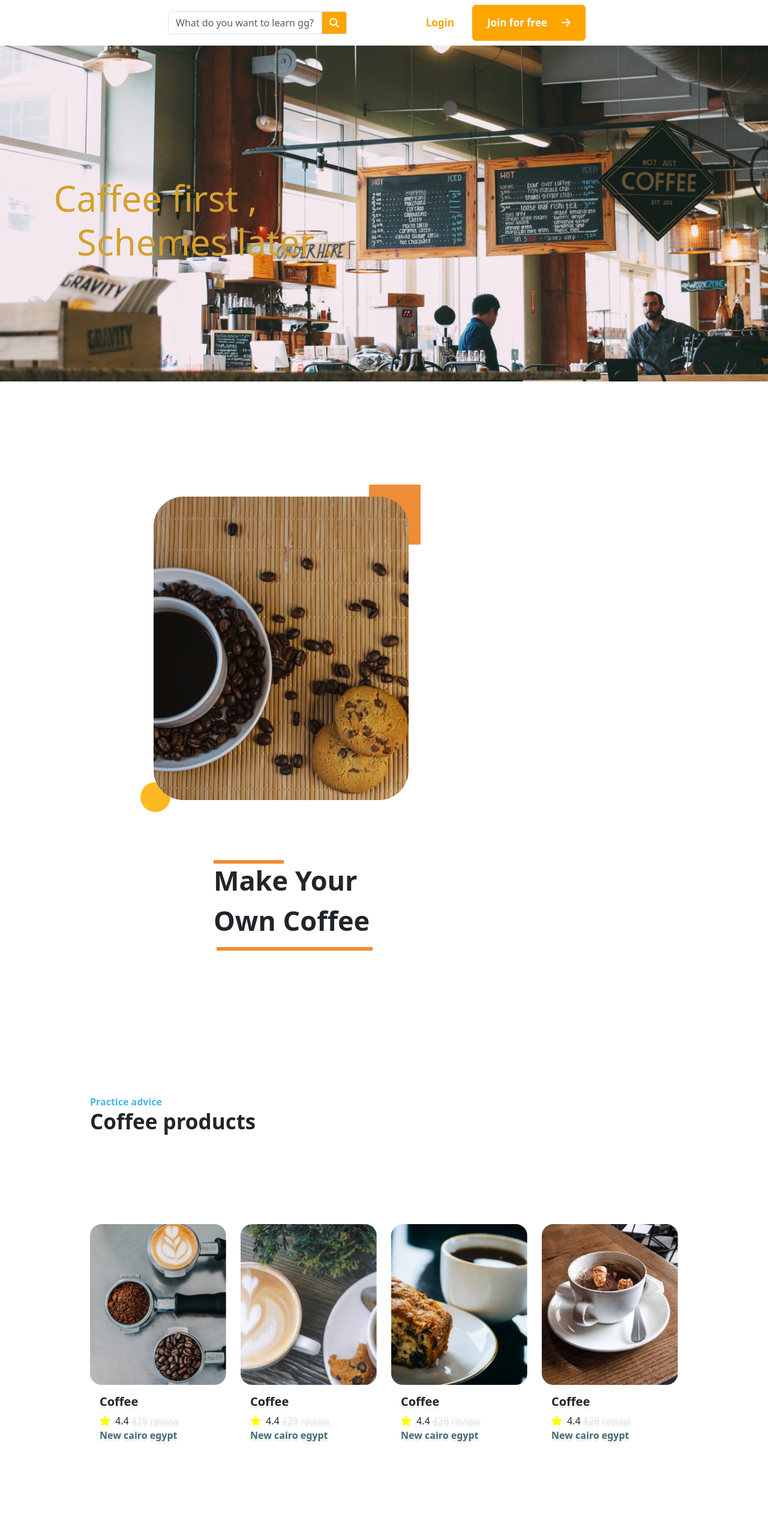
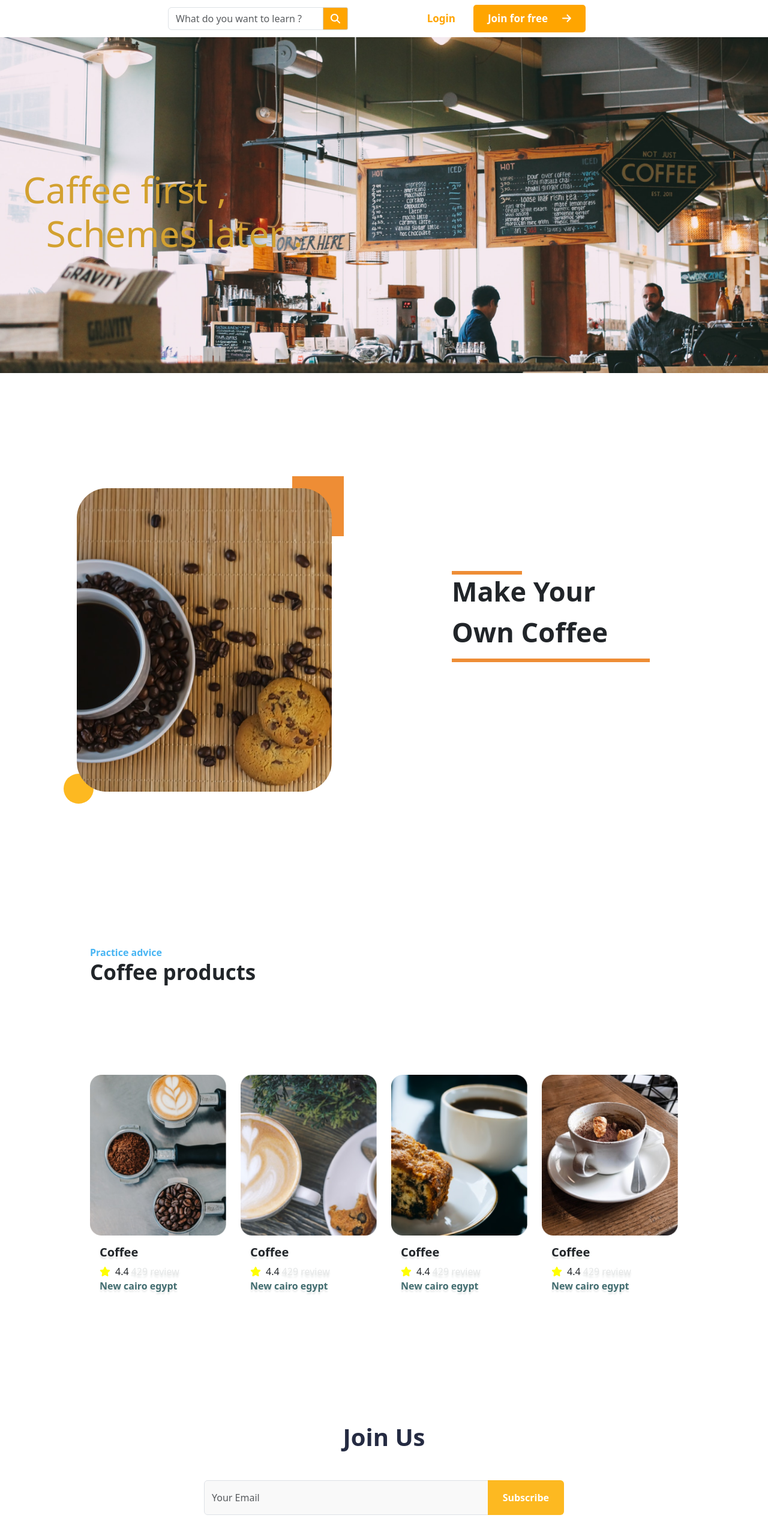
Before and after one commit to safasad/safasad-Et3-Internship-Task-2022, a React (Create React App) app: page / in a window 1280 px wide. Shown: the top 2566 px of the page at 60% size. Built offline with nearby package versions, Linux system fonts and the light colour scheme.

Commit message:
Add some changes on styling

```diff
--- a/src/Components/Header/Header.js
+++ b/src/Components/Header/Header.js
@@ -14,7 +14,7 @@ const Header = () => {
           <input
             type="text"
             className="form-control "
-            placeholder="What do you want to learn gg?"
+            placeholder="What do you want to learn ?"
           />
           <button
             className="btn btn-outline-secondary"
@@ -27,10 +27,7 @@ const Header = () => {
           </button>
         </div>
         <button className="loginBtn">Login</button>
-        <button
-          className="btn btn mx-4 px-4 py-3 "
-          style={{ backgroundColor: "orange", color: "white" , fontSize: "17px" , fontWeight: "bold"}}
-        >
+        <button className=" mx-4 px-4 joinBtn">
           Join for free
           <span className="ms-4">
             <FontAwesomeIcon icon={faArrowRight} />
--- a/src/Components/Header/header.css
+++ b/src/Components/Header/header.css
@@ -2,7 +2,7 @@ nav {
   background-color: white;
 }
 .search {
-  width: fit-content !important;
+  width: 300px !important;
 }
 .search button {
   background-color: orange;
@@ -18,3 +18,18 @@ nav {
   font-weight: bold;
   margin-left: 10%;
 }
+
+.joinBtn {
+  background-color: orange;
+  color: white;
+  font-size: 17px;
+  font-weight: bold;
+  padding-top: 10px;
+  padding-bottom: 10px;
+  border: none;
+  border-radius: 5px;
+  -webkit-border-radius: 5px;
+  -moz-border-radius: 5px;
+  -ms-border-radius: 5px;
+  -o-border-radius: 5px;
+}
--- a/src/Components/Products/products.css
+++ b/src/Components/Products/products.css
@@ -3,6 +3,7 @@
   padding-right: 150px;
 }
 
+/* products section text */
 .p-text {
   font-weight: bold;
   color: #48b5f3;
@@ -31,3 +32,18 @@
  {
   text-shadow: 0px 4px 3px #E4E6E6 ;
 }
+/* make transition on the card */
+.card-img-top{
+  transition: 0.2s ease-in-out !important;
+  -webkit-transition: 0.2s ease-in-out !important;
+  -moz-transition: 0.2s ease-in-out !important;
+  -ms-transition: 0.2s ease-in-out !important;
+  -o-transition: 0.2s ease-in-out !important;
+}
+.card-img-top:hover{
+  transform: scale(1.05);
+  -webkit-transform: scale(1.05);
+  -moz-transform: scale(1.05);
+  -ms-transform: scale(1.05);
+  -o-transform: scale(1.05);
+}
--- a/src/Components/SecondSection/section2.css
+++ b/src/Components/SecondSection/section2.css
@@ -1,5 +1,5 @@
 .sectionContainer {
-  padding: 0 20%;
+  padding: 0 10%;
   margin: 15% 0 20% 0;
 }
 .coffeeImg::before {
@@ -27,7 +27,7 @@
 .text {
   font-size: 45px;
   font-weight: bold;
-  margin: 100px 0 0 100px;
+  margin: 100px 0 0 200px;
   position: relative;
 }
 .text::before {
@@ -40,11 +40,11 @@
 .text::after {
   content: " ";
   position: absolute;
-  width: 100%;
+  width: 127%;
   height: 6px;
   background-color: #ee8d35;
   top: 108%;
-  right: -2%;
+  right: -27%;
 }
 
 @media screen and (max-width: 576px) {
--- a/src/Components/firstSection/section.css
+++ b/src/Components/firstSection/section.css
@@ -5,13 +5,13 @@
 }
 .text1{
     top:39%;
-    left:7%;
+    left:3%;
 
 
 }
 .text2{
     top:52%;
-    left:10%;
+    left:6%;
 
 
 }
--- a/src/Components/joinUs/JoinUs.js
+++ b/src/Components/joinUs/JoinUs.js
@@ -2,20 +2,25 @@ import React from "react";
 
 const JoinUs = () => {
   return (
-    <div className="mb-5" style={{ margin: "200px 200px 0 200px" }}>
+    <div className="mb-5" style={{ margin: "200px auto" }}>
       <h1 className="text-center fw-bold" style={{ color: "#252B42" }}>
         Join Us
       </h1>
 
-      <div class="input-group mb-3 mt-5  ">
+      <div
+        class="input-group mb-3 mt-5  "
+        style={{ width: "600px", margin: "0 auto" }}
+      >
         <input
           type="text"
           class="form-control"
           placeholder="Your Email"
-          style={{ backgroundColor: "#F9F9F9" }}
+          style={{
+            backgroundColor: "#F9F9F9",
+          }}
         />
         <button
-          className="btn btn px-5 py-4 fw-bold"
+          className="btn btn px-4 py-3 fw-bold"
           type="button"
           style={{ backgroundColor: "#FDB921", color: "white" }}
         >
```
